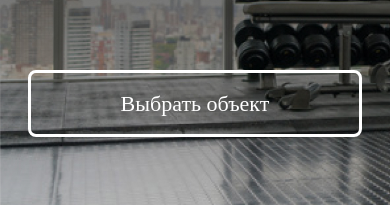
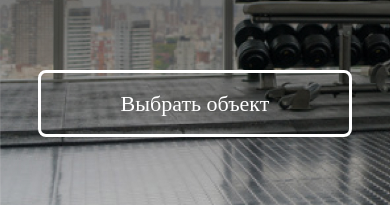
Before and after one commit to Alexeykormiltsev/test1, a website: page app/index.html in a window 390 px wide. Shown: the part 255-462 px from the top of the page. Drawn offline with Linux system fonts and the light colour scheme.

Commit message:
поправил кнопку в хедере

```diff
--- a/app/scss/_media.scss
+++ b/app/scss/_media.scss
@@ -142,7 +142,8 @@
 
         &__bottom--link {
             font-size: 22px;
-            padding: 18px 90px;
+            padding: 18px 80px;
+            white-space: nowrap;
         }
     }
 }
```
Also changed, not shown: app/css/style.min.css.
